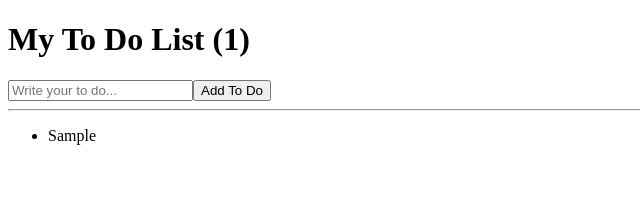
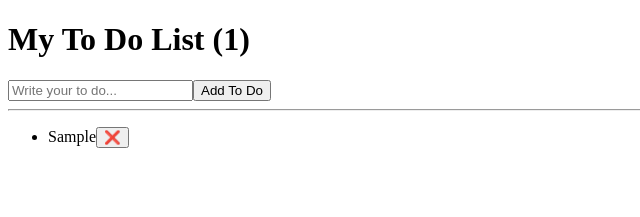
Before and after one commit to summereuna/react-for-beginners, a React (Create React App) app: page / in a window 1280 px wide. Both pictures are taken after typing "Sample" into the empty fields and a click on the button "Add To Do". Shown: the top 217 px of the page, without its empty margins (0-640 px from the left). Built offline with nearby package versions, Linux system fonts and the light colour scheme.

Commit message:
To Do List Add: delete list

```diff
--- a/src/App.js
+++ b/src/App.js
@@ -22,6 +22,11 @@ function App() {
     setToDo("");
   };
   console.log(toDos);
+  const deleteToDo = (event) => {
+    //console.log(event.target.parentElement);
+    const li = event.target.parentElement;
+    li.remove();
+  };
   return (
     <div>
       <h1>My To Do List ({toDos.length})</h1>
@@ -37,7 +42,10 @@ function App() {
       <hr />
       <ul>
         {toDos.map((toDo, index) => (
-          <li key={index}>{toDo}</li>
+          <li key={index}>
+            {toDo}
+            <button onClick={deleteToDo}>❌</button>
+          </li>
         ))}
       </ul>
     </div>
```
